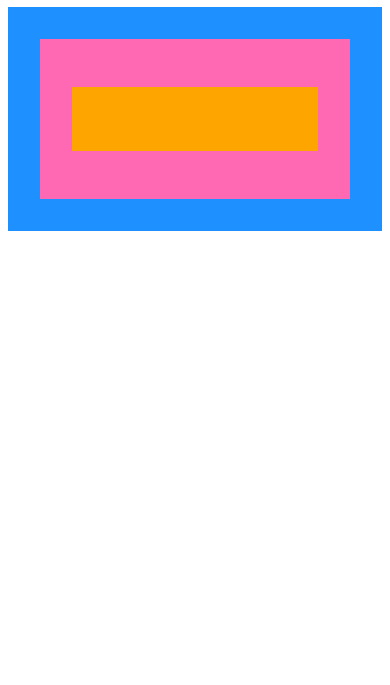
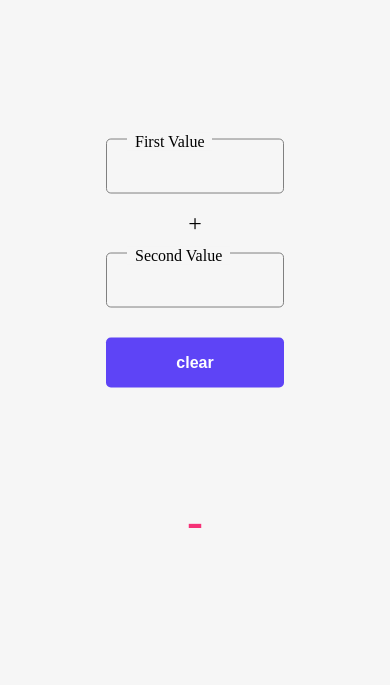
Before and after one commit to simseonbeom/programmers-core-js, a website: page client/index.html in a window 390 px wide. Shown: the part 159-844 px from the top of the page. Drawn offline with nearby package versions, Linux system fonts and the light colour scheme; files whose address does not match are found by name.

Commit message:
learn. module

```diff
--- /dev/null
+++ b/client/chapter/lib/error/refError.js
@@ -0,0 +1,5 @@
+
+
+function refError(message){
+  return new ReferenceError(message);
+}
--- /dev/null
+++ b/client/chapter/lib/math/getRandom.js
@@ -0,0 +1,6 @@
+
+
+
+function getRandom(n){
+  return Math.floor(Math.random() * n);
+}
--- a/client/index.html
+++ b/client/index.html
@@ -6,55 +6,36 @@
     <meta name="viewport" content="width=device-width, initial-scale=1.0" />
     <link rel="shortcut icon" href="./assets/favicon.svg" type="image/x-icon" />
     <link rel="stylesheet" href="./style.css" />
-    <!-- <script src="./chapter/core/11-3.function.js" defer></script> -->
      <script src="https://cdn.jsdelivr.net/npm/gsap@3.13.0/dist/gsap.min.js"></script>
      <script src="./chapter/utils/type.js"></script>
      <script src="./chapter/utils/getNode.js"></script>
      <script src="./chapter/utils/insert.js"></script>
-     <script src="./chapter/dom/09.event.js" defer></script>
+     <script src="./main.js" defer></script>
   </head>
   <body>
 
-    <div class="about">안뇽?</div>
+    <form class="calculator">
+      <div class="first">
+        <label for="firstNumber">First Value</label>
+        <input type="number" name="first" id="firstNumber" required/>
+      </div>
 
-    <nav class="navigation">
-      <li><a href="/">HOME</a></li>
-      <li class="about"><a href="/about">ABOUT</a></li>
-      <li data-name="contact"><a href="/contact">CONTACT</a></li>
-    </nav>
+      <div class="operator">
+       +
+      </div>
 
+      <div class="second">
+        <label for="secondNumber">Second Value</label>
+        <input type="number" name="second" id="secondNumber" required/>
+      </div>
 
+      <input id="clear" type="submit" value="clear"/>
 
-    <div id="app"></div>
+      <div class="result">
+        -
+      </div>
 
-
-    <h1>
-
-      <span class="first">core</span>
-
-      <!-- 주석입니다. -->
-      <!-- 주석입니다. -->
-      <!-- 주석입니다. -->
-      <!-- 주석입니다. -->
-      <!-- 주석입니다. -->
-
-      <span class="second">javascript</span>
-
-    </h1>
-
-    <section>
-      <article>
-        <p></p>
-      </article>
-    </section>
-
-
-    <!-- <div class="ground">
-      <div class="ball"><img src="https://en.js.cx/clipart/ball.svg" alt="축구공" /></div>
-    </div> -->
-
-
-
+    </form>
 
   </body>
 </html>
--- a/client/main.js
+++ b/client/main.js
@@ -1,4 +1,63 @@
 
 
 
-console.log(globalThis);
+
+
+/*
+
+
+1. input 선택하기
+    - getNode or querySelector
+
+2. input 이벤트 바인딩
+    - addEventListener('input')
+
+3. input의 value 값 가져오기
+    - input.value
+
+4. 숫자값 더하기
+    - value1 + value2
+
+5. result에 출력하기
+    - insertLast or insertAdjacentHTML
+
+6. clear 클릭시 모든 값 초기화
+
+
+*/
+
+const first = getNode('#firstNumber');
+const second = getNode('#secondNumber');
+const result = getNode('.result');
+const clear = getNode('#clear');
+
+
+
+function handleInput(){
+  const firstValue = +first.value;
+  const secondValue = Number(second.value);
+  const total = firstValue + secondValue;
+
+
+  // result.textContent = '';
+  clearContents(result)
+
+  insertLast(result,total);
+
+}
+
+function handleClear(e){
+  e.preventDefault();
+
+  // first.value = ''
+  // second.value = ''
+  clearContents(first)
+  clearContents(second)
+
+  result.textContent = '-'
+  first.focus()
+}
+
+first.addEventListener('input',handleInput);
+second.addEventListener('input',handleInput);
+clear.addEventListener('click',handleClear);
--- a/client/style.css
+++ b/client/style.css
@@ -1,95 +1,88 @@
-
-
-html{
-
+body{
+  background: #f6f6f6;
 }
 
-span{
-  display: inline-block;
+.calculator{
+  position: absolute;
+  left: 50%;
+  top: 50%;
+  transform: translate(-50%,-50%);
+  display: flex;
+  justify-content: center;
+  align-items: center;
 }
 
-:root{
-  /* font-size: 13px; */
+.calculator > div{
+  position: relative;
 }
 
+input[type=number]{
+  max-width: 10rem;
+  font-size: 2rem;
+  padding: .5rem;
+  background: transparent;
+  border-radius: 0.3rem;
+  border: 1px solid gray;
+  color:rgb(83, 83, 83);
+  text-align: center;
+}
 
-.first{
-  background-color: red;
-  /* font-size: 2rem; */
-  /* width: 10rem; */
-  /* position: absolute; */
-  /* left: 5rem; */
+.operator{
+  font-size: 1.5rem;
+  margin: 0 1rem;
 }
 
 
 
+input[type=submit]{
+  padding: 1rem;
+  font-size: 1rem;
+  margin-left:2rem;
+  cursor: pointer;
+  border-radius: 0.3rem;
+  border: none;
+  color: white;
+  font-weight: bold;
+  transition: background .2s;
+  background: #5e44f6;
+}
 
-.space{
-  width: 100vw;
-  height: 100vh;
-  position: absolute;
-  left: 0;
-  top: 0;
-  display: flex;
-  justify-content: center;
-  align-items: center;
-
-  div{
-    position: absolute;
-  }
+input[type=submit]:hover,
+input[type=submit]:focus{
+  background: #2c10c9;
 }
 
 
-
-.circle{
-  width: 30px;
-  height: 30px;
-  border-radius: 50%;
-  background-color: dodgerblue;
-}
-
-
-
-li[data-name="contact"]{
+.result{
+  font-size: 3rem;
+  font-weight: bold;
+  position: absolute !important;
+  left: 50%;
+  transform: translateX(-50%);
+  bottom: -10rem;
+  color : #f53277;
 
 }
 
-
-
-
-.ground{
-  width: 400px;
-  height: 300px;
-  border: 5px solid black;
+.calculator label{
   position: absolute;
-  left: 50%;
-  top: 50%;
-  translate:-50% -50%;
-  background-color: rgb(24, 110, 24);
-  /* cursor: none; */
+  left: 21px;
+  top: -6px;
+  padding: 0 0.5rem;
+  background: #f6f6f6
 }
 
+@media screen and (max-width:600px) {
+  .calculator{
+    flex-direction:column;
+  }
+  input[type=submit]{
+    width: 100%;
+    margin: 30px 0 0 0;
+  }
+  .operator{
 
-.ball{
-  display: inline-block;
-  /* transition: all .2s; */
-  pointer-events: none;
+    margin: 1rem 0;
+  }
+
 }
-
-
-
-
-section{
-  background-color: dodgerblue;
-  padding: 2rem;
-
-  article{
-    background-color: hotpink;
-    padding: 2rem;
-
-    p{
-      background-color: orange;
-      padding: 2rem;
-    }
-  }
-}
```
Also changed, not shown: client/chapter/lib/dom/clearContents.js (added, +11 -0 lines), client/chapter/lib/error/syntaxError.js (added, +7 -0 lines), client/chapter/lib/error/typeError.js (added, +7 -0 lines), client/chapter/lib/dom/attr.js (renamed from client/chapter/utils/attr.js), client/chapter/lib/dom/css.js (renamed from client/chapter/utils/css.js), client/chapter/lib/dom/getNode.js (renamed from client/chapter/utils/getNode.js), client/chapter/lib/dom/insert.js (renamed from client/chapter/utils/insert.js), client/chapter/lib/utils/type.js (renamed from client/chapter/utils/type.js).
